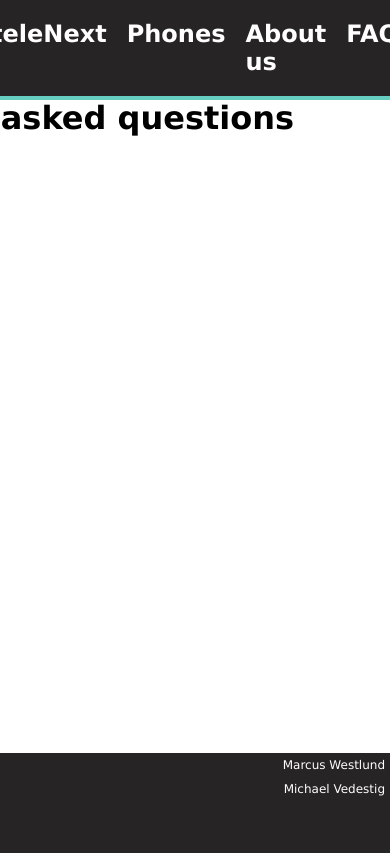
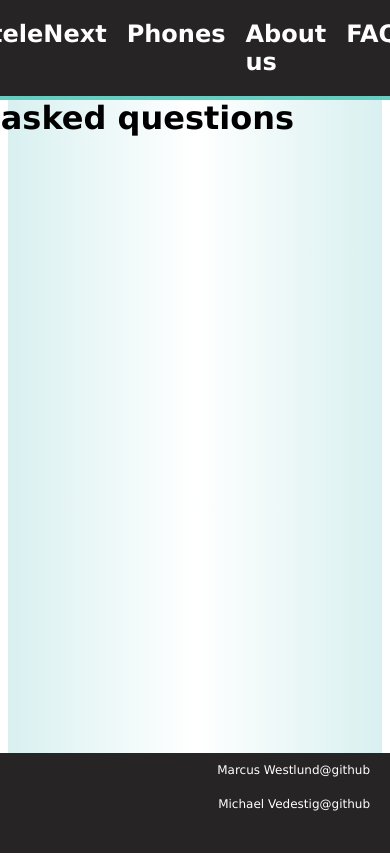
Before and after one commit to Macro404/teleNext-Frontend, a Next.js app: page /faq in a window 390 px wide. Shown: the top 861 px of the page. Built offline with nearby package versions, Linux system fonts and the light colour scheme.

Commit message:
Styled home page background and phone components

```diff
--- a/app/layout.js
+++ b/app/layout.js
@@ -29,8 +29,8 @@ export default function RootLayout({ children}) {
                 {children}
             </main>
             <footer className="footer">
-                <a className="github-link" href="https://github.com/Macro404/">Marcus Westlund</a>
-                <a className="github-link" href="https://github.com/michaelvedestig/">Michael Vedestig</a>
+                <a className="github-link" href="https://github.com/Macro404/">Marcus Westlund@github</a>
+                <a className="github-link" href="https://github.com/michaelvedestig/">Michael Vedestig@github</a>
             </footer>
             </body>
       </html>
--- a/app/page.js
+++ b/app/page.js
@@ -38,6 +38,5 @@ export default async function Home(){
 async function fetchProducts(){
     const res = await fetch('https://doubleshot-app.azurewebsites.net/api/  ');
     const json = await res.json();
-    console.log(json)
     return json;
 }
--- a/app/phones/page.js
+++ b/app/phones/page.js
@@ -11,7 +11,8 @@ export default async function Phones(){
             cpu={phone.cpu}
             battery={phone.battery}
             screen={phone.screen}
-            images={phone.images}></Phone>
+            images={phone.images}
+            ></Phone>
     )})
 
     return <div>
@@ -22,6 +23,5 @@ export default async function Phones(){
 async function fetchProducts(){
     const res = await fetch('https://doubleshot-app.azurewebsites.net/api/  ');
     const json = await res.json();
-    console.log(json)
     return json;
 }
--- a/styles/layout.css
+++ b/styles/layout.css
@@ -35,8 +35,9 @@ body{
     align-items: center;
     padding-top:70px;
     width: 100%;
-    background-color: #ffffff;
     min-height: 80vh;
+    background: rgb(226,224,228);
+background: linear-gradient(90deg, rgb(217, 240, 240) 0%, rgb(255, 255, 255) 50%, rgb(217, 240, 240) 100%);
 }
 .phones-container{
     display: grid;
@@ -59,7 +60,7 @@ footer{
     text-decoration: none;
     color: white;
     font-size: 12px;
-    margin: 5px;
+    margin: 10px 20px;
     bottom: 10px;
     text-align: right;
 }
--- a/styles/phone.css
+++ b/styles/phone.css
@@ -2,7 +2,8 @@
     margin: 10px;
     padding:5px;
     display:grid;
-    grid-template-columns: 1fr 1fr;
+    grid-template-columns: 1fr;
+    text-align: center;
 }
 .phone-details{
     margin:8px;
```
